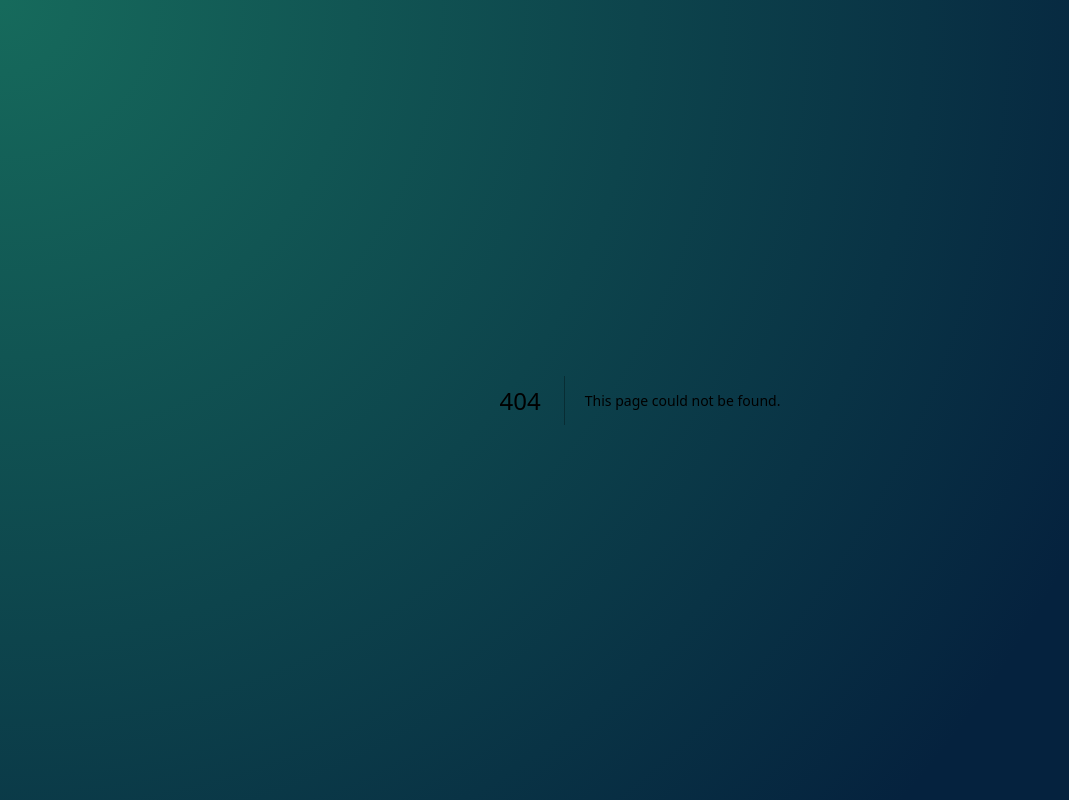
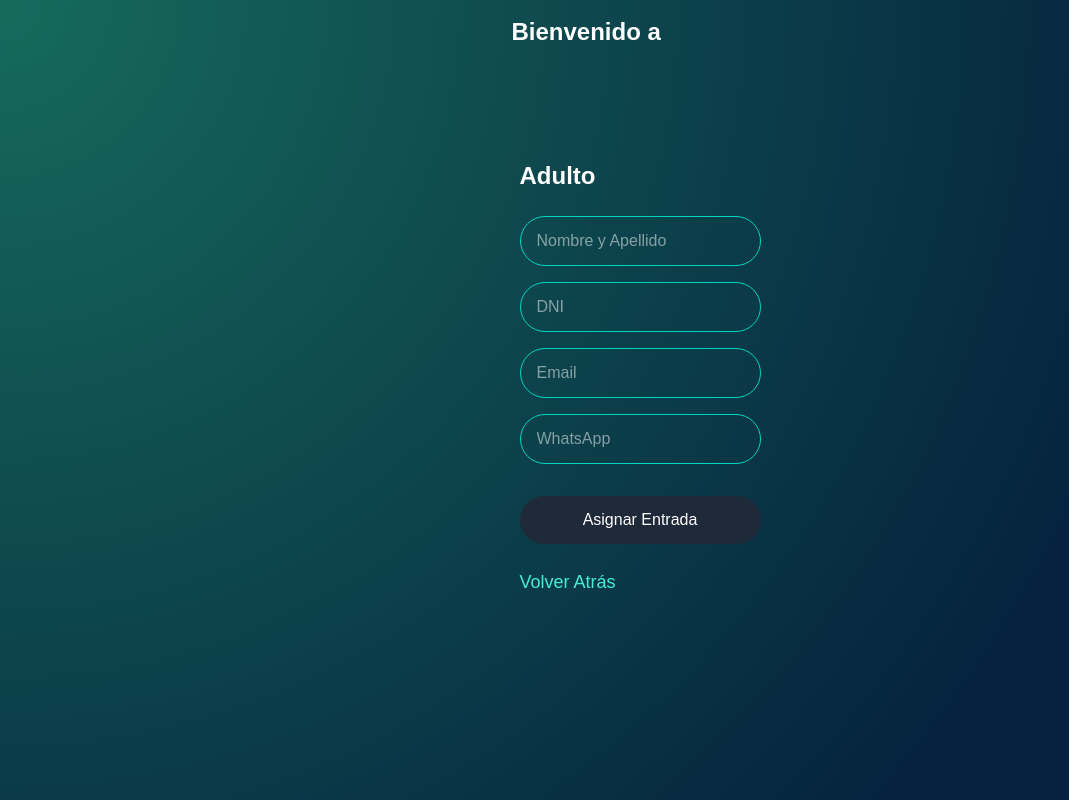
Before and after one commit to pairPrograming1/front, a Next.js app in the folder Colours/: page /form-adult in a window 1280 px wide. Before the commit this address had no page. Shown: the whole page, without its empty margins (0-1069 px from the left). Built offline with nearby package versions, Linux system fonts and the light colour scheme.

Commit message:
creacion de formularios adultos y menores y modificaciones en home y mis entradas

```diff
--- /dev/null
+++ b/Colours/src/app/form-adult/page.js
@@ -0,0 +1,9 @@
+import FormAdult from "../../component/form-adult/form-adult";
+
+export default function FormAdultPage() {
+  return (
+    <main className="min-h-screen">
+      <FormAdult />
+    </main>
+  );
+}
--- /dev/null
+++ b/Colours/src/app/form-menor/page.js
@@ -0,0 +1,9 @@
+import FormAdult from "../../component/form-menor/form-menor";
+
+export default function FormMenorPage() {
+  return (
+    <main className="min-h-screen">
+      <FormAdult />
+    </main>
+  );
+}
--- /dev/null
+++ b/Colours/src/component/form-adult/form-adult.js
@@ -0,0 +1,99 @@
+"use client";
+
+import { useState } from "react";
+import { useRouter } from "next/navigation";
+
+export default function FormAdult() {
+  const [formData, setFormData] = useState({
+    nombreApellido: "",
+    dni: "",
+    email: "",
+    whatsapp: "",
+  });
+
+  const router = useRouter();
+
+  const handleChange = (e) => {
+    const { name, value } = e.target;
+    setFormData((prev) => ({
+      ...prev,
+      [name]: value,
+    }));
+  };
+
+  const handleSubmit = (e) => {
+    e.preventDefault();
+    console.log("Datos del formulario:", formData);
+  };
+
+  const handleGoBack = () => {
+    router.back();
+  };
+
+  return (
+    <div className="min-h-screen relative overflow-hidden">
+      <header className="flex justify-between items-center p-4">
+        <div className="flex items-center">
+          <span className="text-white text-2xl font-bold">
+            <span className="text-white">Bienvenido a</span>
+          </span>
+        </div>
+      </header>
+
+      <div className="px-6 pt-4 pb-20 mt-20">
+        <h1 className="text-white text-2xl font-bold mb-6">Adulto</h1>
+
+        <form onSubmit={handleSubmit} className="flex flex-col gap-4">
+          <input
+            type="text"
+            name="nombreApellido"
+            placeholder="Nombre y Apellido"
+            value={formData.nombreApellido}
+            onChange={handleChange}
+            className="bg-transparent text-white border border-teal-400 rounded-full py-3 px-4 focus:outline-none focus:ring-1 focus:ring-teal-300"
+          />
+
+          <input
+            type="text"
+            name="dni"
+            placeholder="DNI"
+            value={formData.dni}
+            onChange={handleChange}
+            className="bg-transparent text-white border border-teal-400 rounded-full py-3 px-4 focus:outline-none focus:ring-1 focus:ring-teal-300"
+          />
+
+          <input
+            type="email"
+            name="email"
+            placeholder="Email"
+            value={formData.email}
+            onChange={handleChange}
+            className="bg-transparent text-white border border-teal-400 rounded-full py-3 px-4 focus:outline-none focus:ring-1 focus:ring-teal-300"
+          />
+
+          <input
+            type="tel"
+            name="whatsapp"
+            placeholder="WhatsApp"
+            value={formData.whatsapp}
+            onChange={handleChange}
+            className="bg-transparent text-white border border-teal-400 rounded-full py-3 px-4 focus:outline-none focus:ring-1 focus:ring-teal-300"
+          />
+
+          <button
+            type="submit"
+            className="bg-gray-800 hover:bg-gray-700 text-white font-medium py-3 px-4 rounded-full mt-4 transition-colors"
+          >
+            Asignar Entrada
+          </button>
+        </form>
+        <button
+          onClick={handleGoBack}
+          className="mt-6 text-teal-300 hover:text-teal-400 text-lg"
+        >
+          Volver Atrás
+        </button>
+      </div>
+    </div>
+  );
+}
--- /dev/null
+++ b/Colours/src/component/form-menor/form-menor.js
@@ -0,0 +1,75 @@
+"use client";
+
+import { useState } from "react";
+import Link from "next/link";
+import { ArrowLeft } from "lucide-react"; // Eliminamos el import de Menu
+
+export default function Menor() {
+  const [formData, setFormData] = useState({
+    nombreApellido: "",
+    dni: "",
+  });
+
+  const handleChange = (e) => {
+    const { name, value } = e.target;
+    setFormData((prev) => ({
+      ...prev,
+      [name]: value,
+    }));
+  };
+
+  const handleSubmit = (e) => {
+    e.preventDefault();
+    console.log("Datos enviados:", formData);
+    // Aquí iría la lógica para asignar entrada
+  };
+
+  return (
+    <div className="min-h-screen relative overflow-hidden bg-gray-0">
+      <header className="flex justify-between items-center p-4">
+        <div className="flex items-center">
+          <span className="text-white text-2xl font-bold">
+            <span className="inline-block mr-1"></span>
+            <span className="text-white">Bienvenido a</span>
+          </span>
+        </div>
+      </header>
+
+      <div className="px-6 pt-4 pb-20 mt-20">
+        <Link href="/" className="flex items-center text-white mb-6">
+          <ArrowLeft size={18} className="mr-1" />
+          <span>Volver atrás</span>
+        </Link>
+
+        <h1 className="text-white text-2xl font-bold mb-6">Menores</h1>
+
+        <form onSubmit={handleSubmit} className="flex flex-col gap-4">
+          <input
+            type="text"
+            name="nombreApellido"
+            placeholder="Nombre y Apellido"
+            value={formData.nombreApellido}
+            onChange={handleChange}
+            className="bg-transparent text-white border border-teal-400 rounded-full py-3 px-4 focus:outline-none focus:ring-1 focus:ring-teal-300"
+          />
+
+          <input
+            type="text"
+            name="dni"
+            placeholder="DNI"
+            value={formData.dni}
+            onChange={handleChange}
+            className="bg-transparent text-white border border-teal-400 rounded-full py-3 px-4 focus:outline-none focus:ring-1 focus:ring-teal-300"
+          />
+
+          <button
+            type="submit"
+            className="bg-gray-800 hover:bg-gray-700 text-white font-medium py-3 px-4 rounded-full mt-4 transition-colors"
+          >
+            Asignar Entrada
+          </button>
+        </form>
+      </div>
+    </div>
+  );
+}
--- a/Colours/src/component/home/home.js
+++ b/Colours/src/component/home/home.js
@@ -32,6 +32,18 @@ const Home = () => {
           <a className="text-white hover:text-blue-700">Ir a Mis Entradas</a>
         </Link>
       </div>
+      <div className="mt-4 text-center">
+        <Link href="/form-adult" legacyBehavior>
+          <a className="text-white hover:text-blue-700">Ir formulario adulto</a>
+        </Link>
+      </div>
+      <div className="mt-4 text-center">
+        <Link href="/form-menor" legacyBehavior>
+          <a className="text-white hover:text-blue-700">
+            Ir formulario menores
+          </a>
+        </Link>
+      </div>
     </div>
   );
 };
--- a/Colours/src/component/my-entries/my-entries.js
+++ b/Colours/src/component/my-entries/my-entries.js
@@ -1,11 +1,8 @@
-import { Menu } from "lucide-react";
 import Link from "next/link";
 
 export default function TicketsPage() {
   return (
     <div className="min-h-screen text-white relative overflow-hidden">
-      <div className="absolute bottom-0 right-0 w-full h-1/3 bg-teal-0 rounded-tl-[100px] -z-10" />
-
       <header className="flex justify-between items-center p-4">
         <div className="flex items-center">
           <span className="text-2xl font-bold">
@@ -16,6 +13,13 @@ export default function TicketsPage() {
 
       <main className="px-12 pb-20 max-w-full">
         <h1 className="text-2xl font-bold mb-4">Mis entradas</h1>
+
+        <button
+          onClick={() => window.history.back()}
+          className="text-sm text-gray-300 hover:text-white transition-colors mb-4"
+        >
+          Volver Atrás
+        </button>
 
         <div className="bg-teal-400 rounded-lg p-4 mb-4 flex justify-between items-center">
           <span className="text-lg">Hernán Guillano</span>
@@ -46,7 +50,7 @@ export default function TicketsPage() {
           ].map((ticket, index) => (
             <div
               key={index}
-              className="bg-gray-800 border border-dashed border-gray-600 rounded-lg p-6 flex justify-between items-center space-x-4" // Agregado space-x-4
+              className="bg-gray-800 border border-dashed border-gray-600 rounded-lg p-6 flex justify-between items-center space-x-4"
             >
               <span className="text-lg">{ticket.type}</span>
               <Link
```
